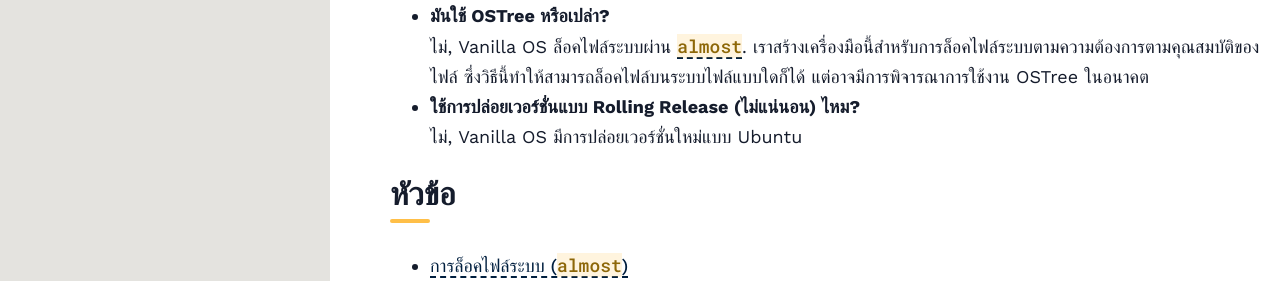
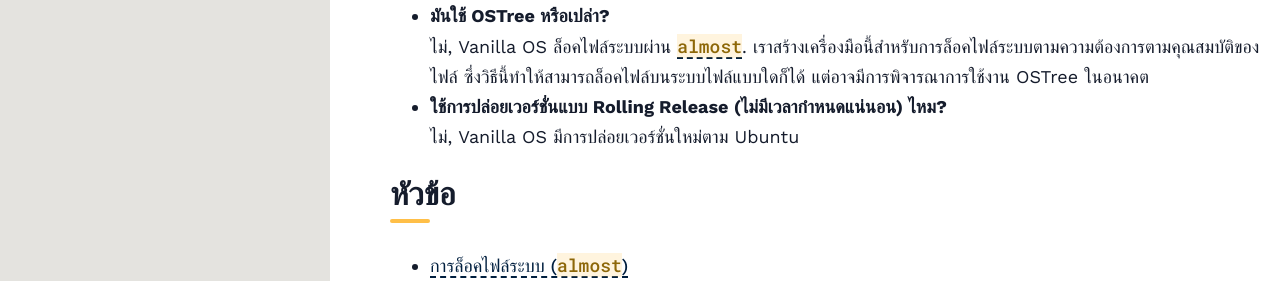
Before and after one commit to Vanilla-OS/documentation, a Jekyll site: the page built from index.th.md, in a window 1280 px wide. Shown: the part 414-695 px from the top of the page. Built offline with Jekyll 4.4.1, drawn with Linux system fonts in a browser that asks for light colours; our own code applies the rules of GitHub Pages for plain Markdown files.

Commit message:
Edited main index.th.md
Edited a word in index.th.md

```diff
--- a/index.th.md
+++ b/index.th.md
@@ -15,8 +15,8 @@
   ไม่, Vanilla OS ล็อคไฟล์ระบบผ่าน [`almost`](https://github.com/Vanilla-OS/almost).
   เราสร้างเครื่องมือนี้สำหรับการล็อคไฟล์ระบบตามความต้องการตามคุณสมบัติของไฟล์
   ซึ่งวิธีนี้ทำให้สามารถล็อคไฟล์บนระบบไฟล์แบบใดก็ได้ แต่อาจมีการพิจารณาการใช้งาน OSTree ในอนาคต
-- **ใช้การปล่อยเวอร์ชั่นแบบ Rolling Release (ไม่แน่นอน) ไหม?**\
-  ไม่, Vanilla OS มีการปล่อยเวอร์ชั่นใหม่แบบ Ubuntu
+- **ใช้การปล่อยเวอร์ชั่นแบบ Rolling Release (ไม่มีเวลากำหนดแน่นอน) ไหม?**\
+  ไม่, Vanilla OS มีการปล่อยเวอร์ชั่นใหม่ตาม Ubuntu
 
 ## หัวข้อ
 - **[การล็อคไฟล์ระบบ (`almost`)](/docs/almost)**\
```
